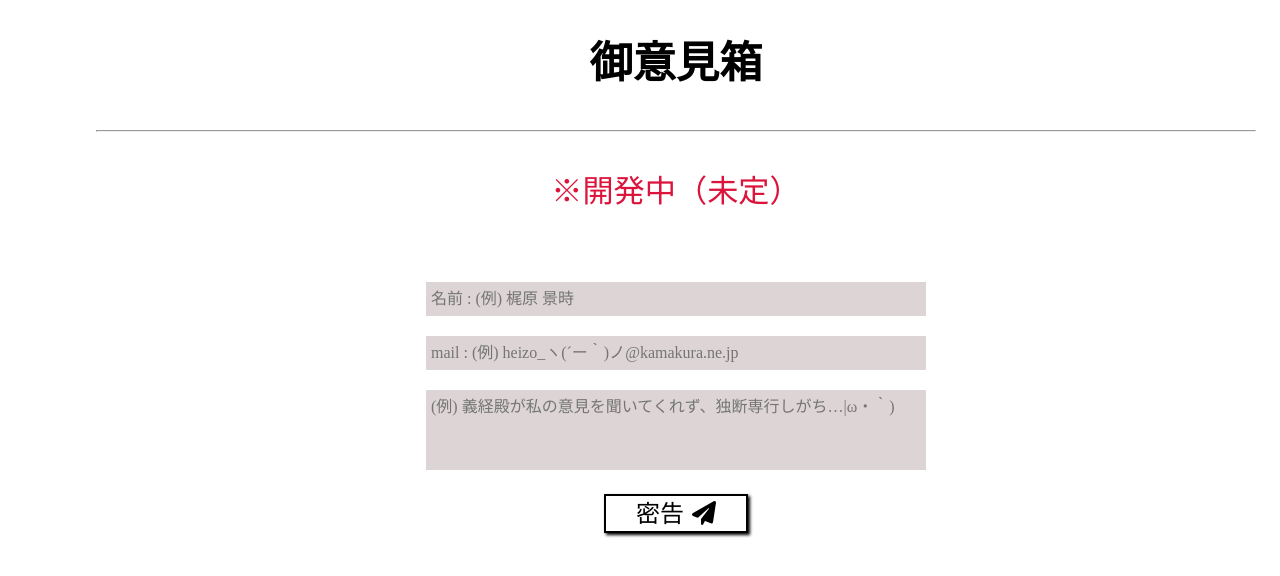
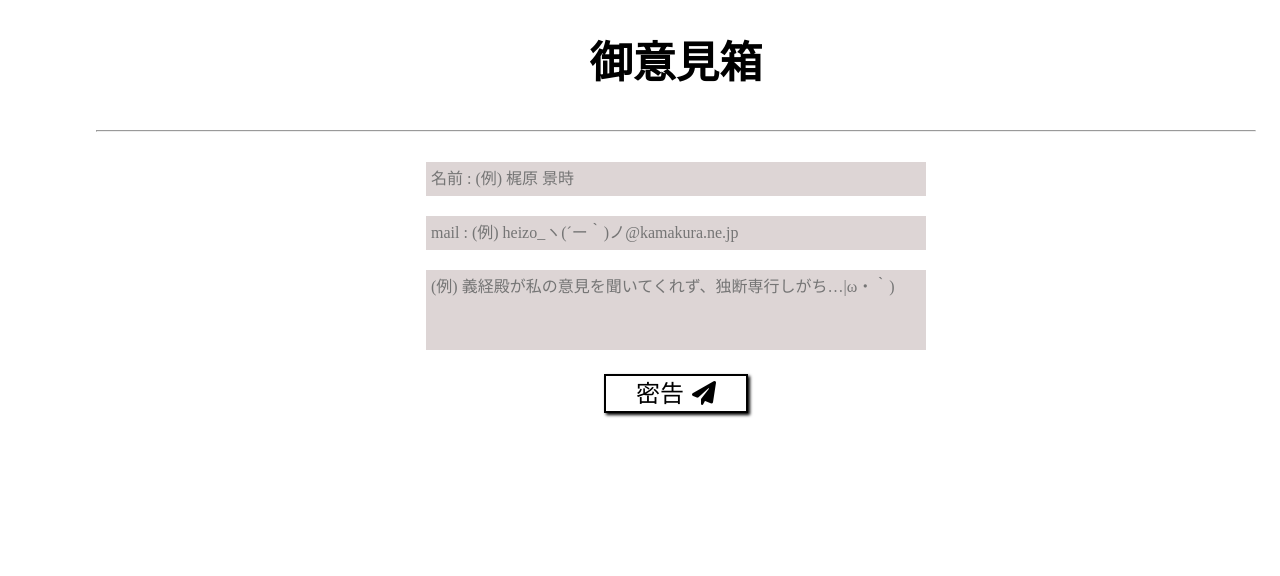
Before and after one commit to ippei99/202211, a plain HTML site: page kamakura_js/contact.html in a window 1280 px wide. Shown: the part 118-694 px from the top of the page. Drawn offline with Linux system fonts and the light colour scheme; some packages are replaced by stand-ins of ours; a web font is replaced by a local one.

Commit message:
Add files via upload

```diff
--- a/kamakura_js/contact.html
+++ b/kamakura_js/contact.html
@@ -46,8 +46,6 @@
         <h2>御意見箱</h2>
       </span>
       <hr>
-      <!-- 開発中 -->
-      <p><span id="msg">※開発中（未定）</span></p>
       <!-- フォーム -->
       <form action="mail.php" method="post">
         <div id="k-box">
```
